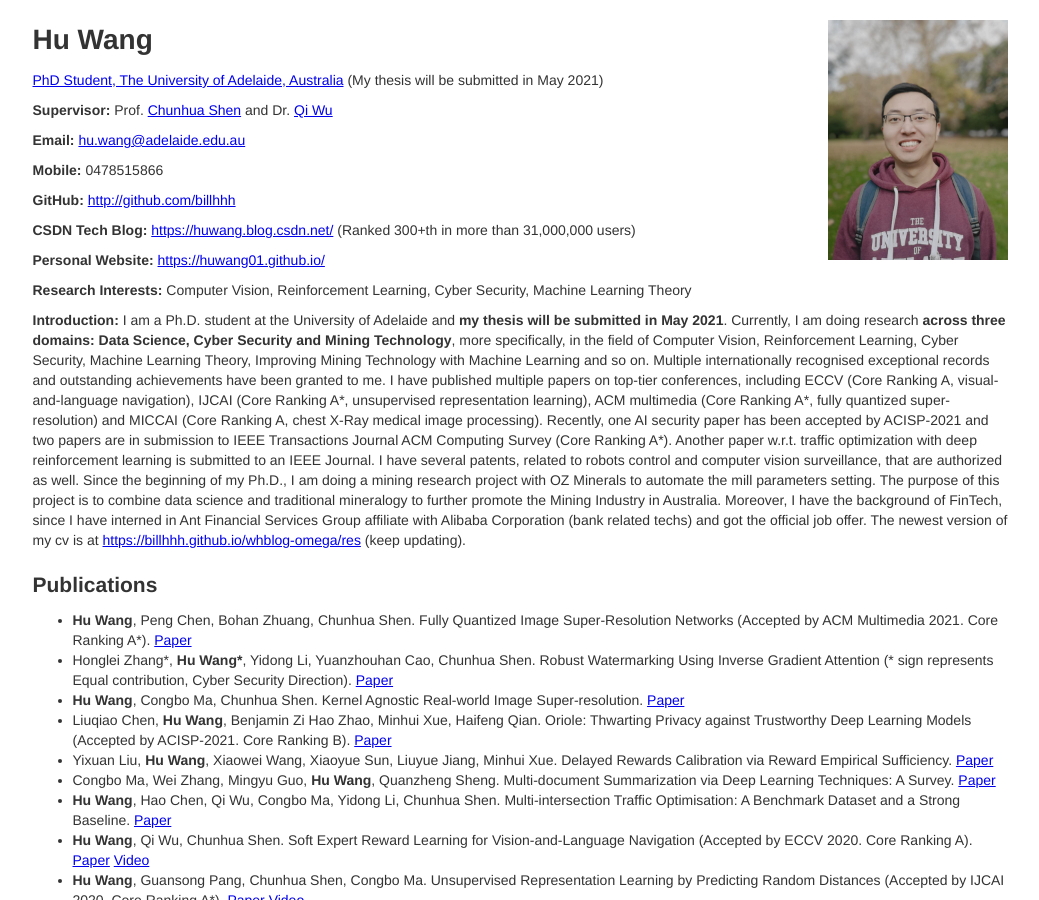
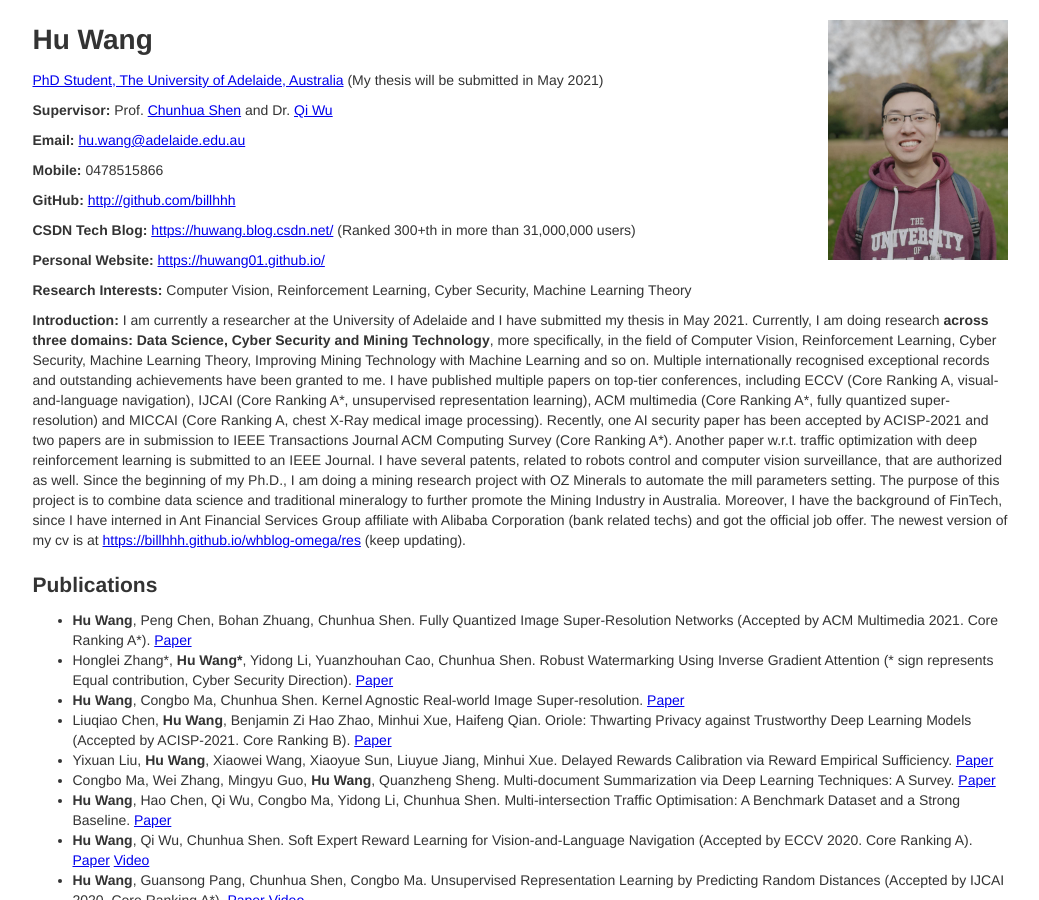
Before and after one commit to billhhh/whblog-omega, a Jekyll site: the page res/index.html, which Jekyll copies as it is, in a window 1280 px wide and 900 px high. Shown: the whole window, without its empty margins (120-1159 px from the left). Built offline with Jekyll 4.4.1, drawn with Linux system fonts in a browser that asks for light colours.

Commit message:
Update index.html

```diff
--- a/res/index.html
+++ b/res/index.html
@@ -43,7 +43,7 @@
       </p>
       <p>
         <strong>Introduction:</strong>
-        I am a Ph.D. student at the University of Adelaide and <strong>my thesis will be submitted in May 2021</strong>.
+        I am currently a researcher at the University of Adelaide and I have submitted my thesis in May 2021.
 	Currently, I am doing research <strong>across three domains: Data Science, Cyber Security and Mining Technology</strong>, more specifically, in the field of Computer Vision, Reinforcement Learning, Cyber Security, Machine Learning Theory, Improving Mining Technology with Machine Learning and so on.
 	Multiple internationally recognised exceptional records and outstanding achievements have been granted to me.
 	I have published multiple papers on top-tier conferences, including ECCV (Core Ranking A, visual-and-language navigation), IJCAI (Core Ranking A*, unsupervised representation learning), ACM multimedia (Core Ranking A*, fully quantized super-resolution) and MICCAI (Core Ranking A, chest X-Ray medical image processing).
```
